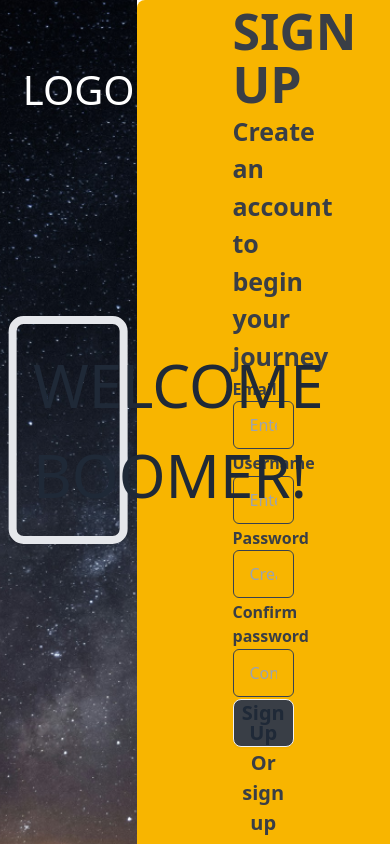
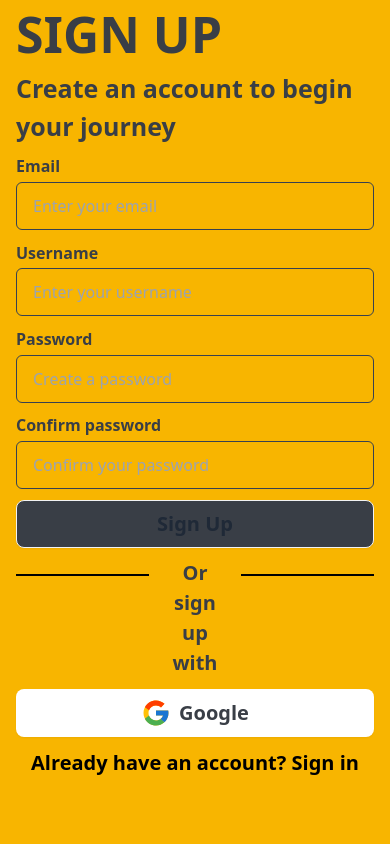
Before and after one commit to Kade-inc/boomers-frontend, a React (Vite) app: page / in a window 390 px wide. Shown: the top 844 px of the page. Built offline with nearby package versions, Linux system fonts and the light colour scheme.

Commit message:
Small devices

```diff
--- a/src/components/Signup.tsx
+++ b/src/components/Signup.tsx
@@ -4,7 +4,7 @@ import SignupForm from "./SignupForm";
 const Signup = () => {
   return (
     <div className="flex min-h-screen">
-      <div className="w-[35%] relative">
+      <div className="hidden md:block w-[35%] relative">
         <img src={image} alt="image" className="w-full h-full object-cover" />
         <div className="absolute top-[4%] left-[5%] p-4 text-white font-normal text-[40px]">
           <h1>LOGO</h1>
@@ -13,7 +13,7 @@ const Signup = () => {
           WELCOME BOOMER!
         </div>
       </div>
-      <div className="w-[65%] bg-[#F8B500] rounded-tl-lg rounded-bl-lg">
+      <div className="w-full md:w-[65%] bg-[#F8B500] md:rounded-tl-lg md:rounded-bl-lg">
         <SignupForm />
       </div>
     </div>
--- a/src/components/SignupForm.tsx
+++ b/src/components/SignupForm.tsx
@@ -48,7 +48,10 @@ const SignupForm = () => {
 
   return (
     <div className="text-[#393E46]">
-      <form className="w-full px-24 py-[2%]" onSubmit={handleSubmit(onSubmit)}>
+      <form
+        className="w-full px-4 py-[2%] md:px-24"
+        onSubmit={handleSubmit(onSubmit)}
+      >
         <p className="font-extrabold text-[50px] leading-[53px]">SIGN UP</p>
         <p className="py-[2.6%] text-[25px] font-semibold">
           Create an account to begin your journey
```
